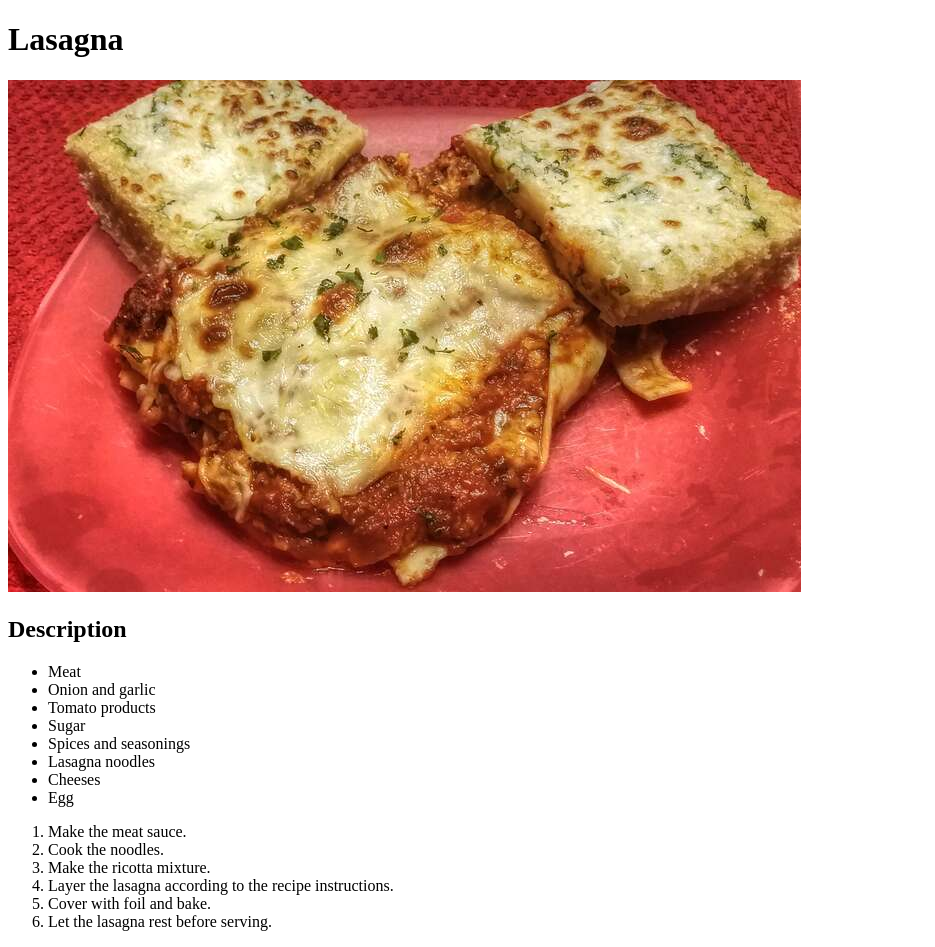
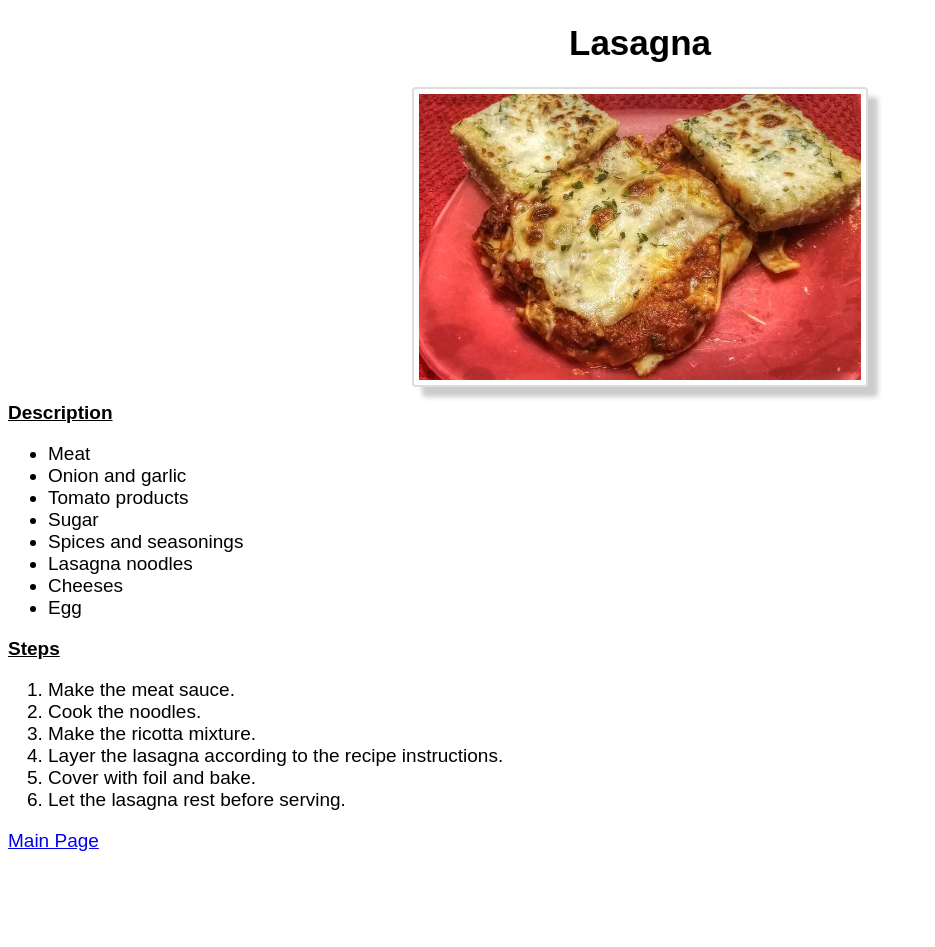
Before and after one commit to MazenBakry/Odin-Recipe, a plain HTML site: page recipes/lasagna.html in a window 1280 px wide. Shown: the whole page, without its empty margins (0-935 px from the left). After the commit the page ends 860 px from the top, so only its background shows below. Drawn offline with Linux system fonts and the light colour scheme.

Commit message:
Added styles

```diff
--- a/recipes/lasagna.html
+++ b/recipes/lasagna.html
@@ -3,21 +3,23 @@
     <head>
         <meta charset="UTF-8" />
         <title>Lasgana</title>
+        <link rel="stylesheet" href="../styles.css">
     </head>
     <body>
         <h1>Lasagna</h1>
         <img src="../images/lasagna.jpg"/>
         <h2>Description</h2>
         <ul>
-            <li>Meat</li>
-            <li>Onion and garlic </li>
-            <li>Tomato products </li>
-            <li>Sugar</li>
-            <li>Spices and seasonings</li>
-            <li>Lasagna noodles</li>
-            <li>Cheeses</li>
-            <li>Egg</li>
+            <li> Meat</li>
+            <li> Onion and garlic </li>
+            <li> Tomato products </li>
+            <li> Sugar</li>
+            <li> Spices and seasonings</li>
+            <li> Lasagna noodles</li>
+            <li> Cheeses</li>
+            <li> Egg</li>
         </ul>
+        <h2>Steps</h2>
         <ol>
             <li> Make the meat sauce.</li>
             <li> Cook the noodles.</li>
@@ -26,5 +28,6 @@
             <li> Cover with foil and bake.</li>
             <li> Let the lasagna rest before serving.</li>
         </ol>
+    <a href="../index.html">Main Page</a>
     </body>
 </html>
--- /dev/null
+++ b/styles.css
@@ -0,0 +1,24 @@
+*{
+    font-size: 19px;
+    font-family:sans-serif;
+}
+h1{
+    text-align: center;
+    font-size: 35px;
+}
+h2{
+    text-decoration: underline;
+}
+img {
+    border: 2px solid #ddd;
+    border-radius: 4px;
+    padding: 5px;
+    width: 35%;
+    display: block;
+    margin-left: auto;
+    margin-right: auto;
+      box-shadow: 10px 10px 5px #ccc;
+      -moz-box-shadow: 10px 10px 5px #ccc;
+      -webkit-box-shadow: 10px 10px 5px #ccc;
+      -khtml-box-shadow: 10px 10px 5px #ccc;
+}
```
Also changed, not shown: index.html (+3 -1 lines), recipes/Burger.html (+9 -6 lines), recipes/PastaSalad.html (added, +34 -0 lines), images/PastSalad.jpg (added).
